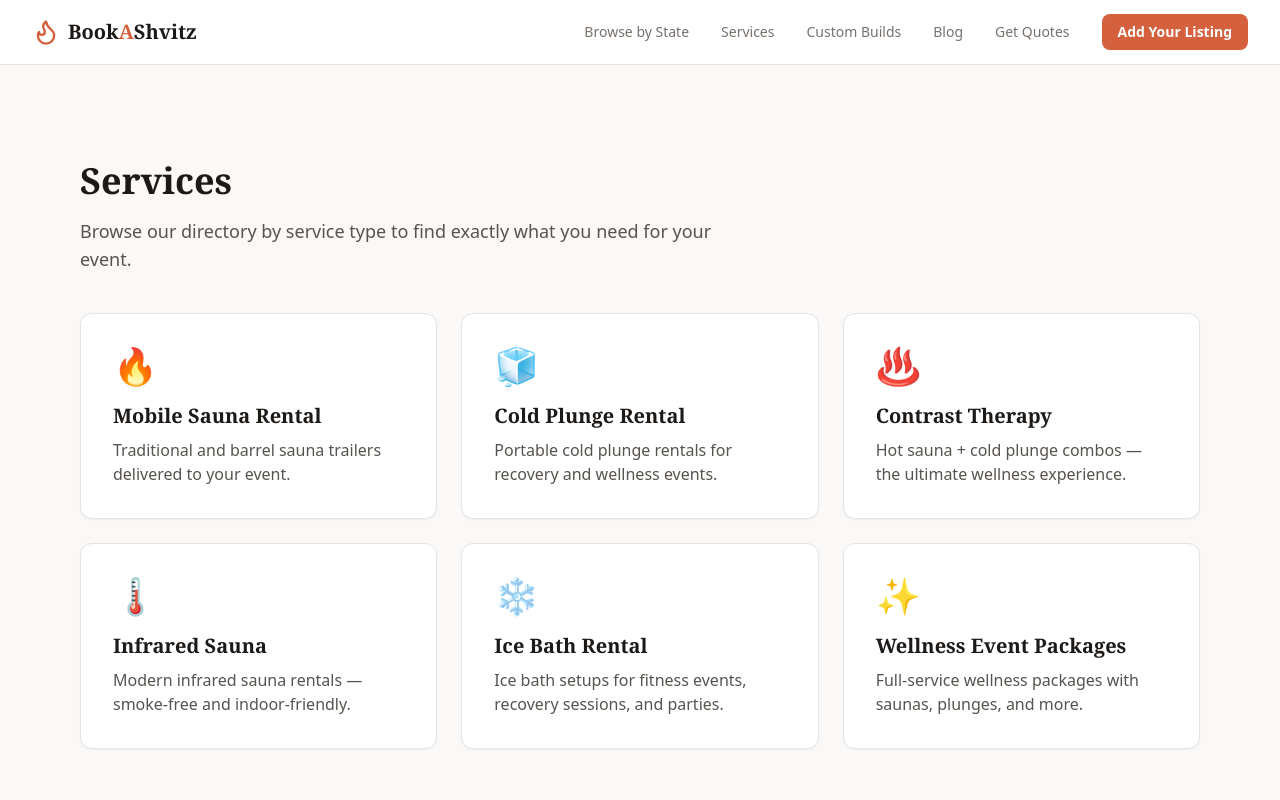
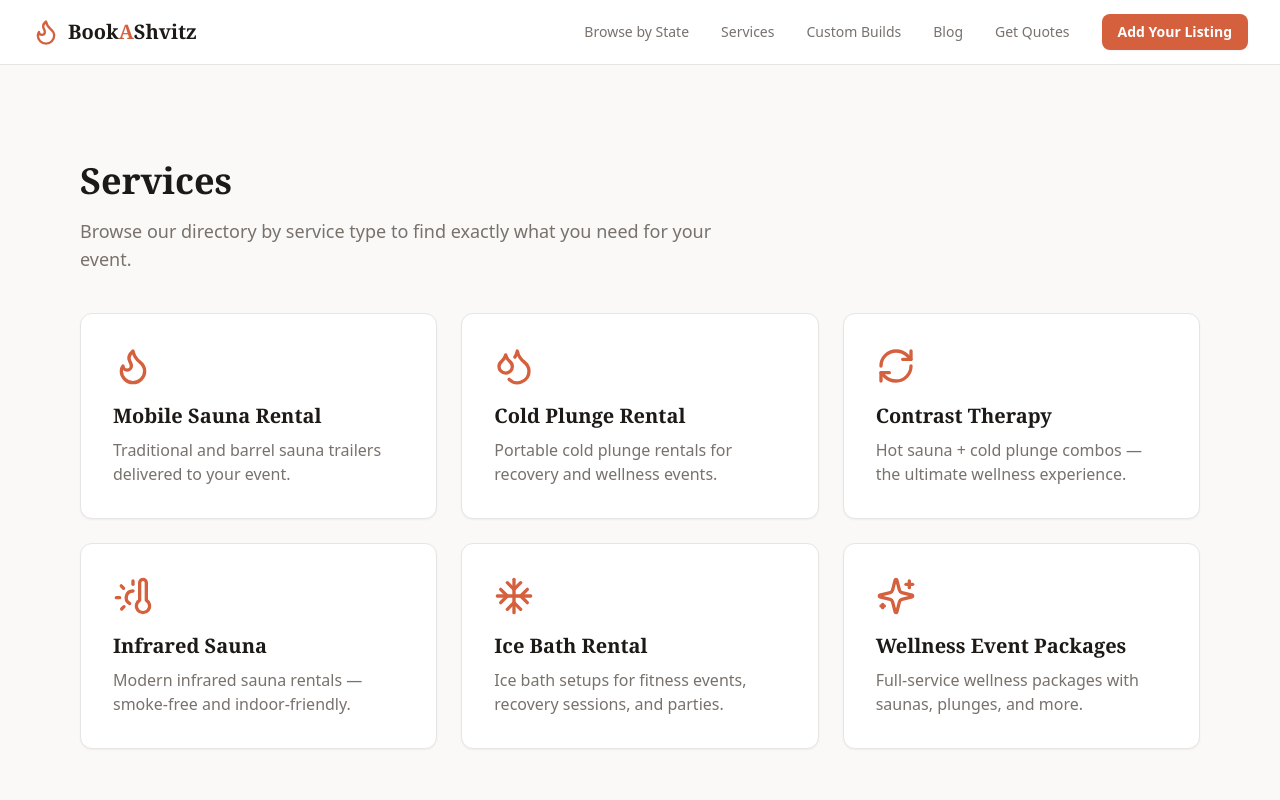
Before and after one commit to volatilepeak/bookashvitz, a Next.js app: page /categories in a window 1280 px wide. Shown: the top 800 px of the page. Built offline with nearby package versions, Linux system fonts and the light colour scheme.

Commit message:
replace emojis with lucide icons on services pages, strip template blog posts

```diff
--- a/src/app/categories/[slug]/page.tsx
+++ b/src/app/categories/[slug]/page.tsx
@@ -2,6 +2,7 @@ import Link from 'next/link'
 import { notFound } from 'next/navigation'
 import { getVendorsByCategory } from '@/lib/data'
 import { getCategoryBySlug, CATEGORIES } from '@/lib/constants'
+import CategoryIcon from '@/components/CategoryIcon'
 import VendorCard from '@/components/VendorCard'
 import LeadForm from '@/components/LeadForm'
 import type { Metadata } from 'next'
@@ -35,7 +36,7 @@ export default async function CategoryPage({ params }: Props) {
         </nav>
 
         <div className="mb-10">
-          <span className="text-4xl block mb-4">{cat.icon}</span>
+          <CategoryIcon slug={cat.slug} className="w-10 h-10 text-brand-500 mb-4" />
           <h1 className="font-display text-4xl font-bold mb-3">{cat.name}</h1>
           <p className="text-stone-600 text-lg max-w-2xl">{cat.description}</p>
         </div>
--- a/src/app/categories/page.tsx
+++ b/src/app/categories/page.tsx
@@ -1,5 +1,6 @@
 import Link from 'next/link'
 import { CATEGORIES } from '@/lib/constants'
+import CategoryIcon from '@/components/CategoryIcon'
 import type { Metadata } from 'next'
 
 export const metadata: Metadata = {
@@ -12,7 +13,7 @@ export default function CategoriesPage() {
     <div className="section-padding">
       <div className="max-w-6xl mx-auto px-4">
         <h1 className="font-display text-4xl font-bold mb-4">Services</h1>
-        <p className="text-stone-600 text-lg mb-10 max-w-2xl">
+        <p className="text-stone-500 text-lg mb-10 max-w-2xl">
           Browse our directory by service type to find exactly what you need for your event.
         </p>
         <div className="grid sm:grid-cols-2 lg:grid-cols-3 gap-6">
@@ -20,11 +21,11 @@ export default function CategoriesPage() {
             <Link
               key={cat.slug}
               href={`/categories/${cat.slug}`}
-              className="card hover:border-stone-300 transition-colors p-8"
+              className="card hover:border-brand-200 transition-colors p-8"
             >
-              <span className="text-4xl block mb-4">{cat.icon}</span>
+              <CategoryIcon slug={cat.slug} className="w-10 h-10 text-brand-500 mb-4" />
               <h2 className="font-display text-xl font-semibold mb-2">{cat.name}</h2>
-              <p className="text-stone-600">{cat.description}</p>
+              <p className="text-stone-500">{cat.description}</p>
             </Link>
           ))}
         </div>
--- a/src/app/page.tsx
+++ b/src/app/page.tsx
@@ -3,6 +3,8 @@ import { Flame, MapPin, Users, ArrowRight, CheckCircle } from 'lucide-react'
 import { getFeaturedVendors, getPopularCities, getVendorCount, getCityCount } from '@/lib/data'
 import { CATEGORIES, SITE_NAME } from '@/lib/constants'
 import VendorCard from '@/components/VendorCard'
+
+import CategoryIcon from '@/components/CategoryIcon'
 
 export default async function HomePage() {
   const [featured, cities, vendorCount, cityCount] = await Promise.all([
@@ -120,7 +122,7 @@ export default async function HomePage() {
                 href={`/categories/${cat.slug}`}
                 className="card hover:border-brand-200 transition-colors p-6 flex items-start gap-4"
               >
-                <span className="text-3xl">{cat.icon}</span>
+                <CategoryIcon slug={cat.slug} className="w-8 h-8 text-brand-500 flex-shrink-0" />
                 <div>
                   <h3 className="font-display font-semibold text-lg">{cat.name}</h3>
                   <p className="text-stone-500 text-sm mt-1">{cat.description}</p>
--- /dev/null
+++ b/src/components/CategoryIcon.tsx
@@ -0,0 +1,15 @@
+import { Flame, Droplets, ThermometerSun, Snowflake, Sparkles, RefreshCw } from 'lucide-react'
+
+const iconMap: Record<string, typeof Flame> = {
+  'mobile-sauna-rental': Flame,
+  'cold-plunge-rental': Droplets,
+  'contrast-therapy': RefreshCw,
+  'infrared-sauna': ThermometerSun,
+  'ice-bath-rental': Snowflake,
+  'wellness-event-packages': Sparkles,
+}
+
+export default function CategoryIcon({ slug, className = 'w-6 h-6' }: { slug: string; className?: string }) {
+  const Icon = iconMap[slug] || Flame
+  return <Icon className={className} />
+}
--- a/src/components/VendorSubmitForm.tsx
+++ b/src/components/VendorSubmitForm.tsx
@@ -116,7 +116,7 @@ export function VendorSubmitForm() {
                   : 'bg-white border-stone-300 text-stone-600 hover:border-stone-300'
               }`}
             >
-              <span className="mr-2">{cat.icon}</span> {cat.name}
+              {cat.name}
             </button>
           ))}
         </div>
```
